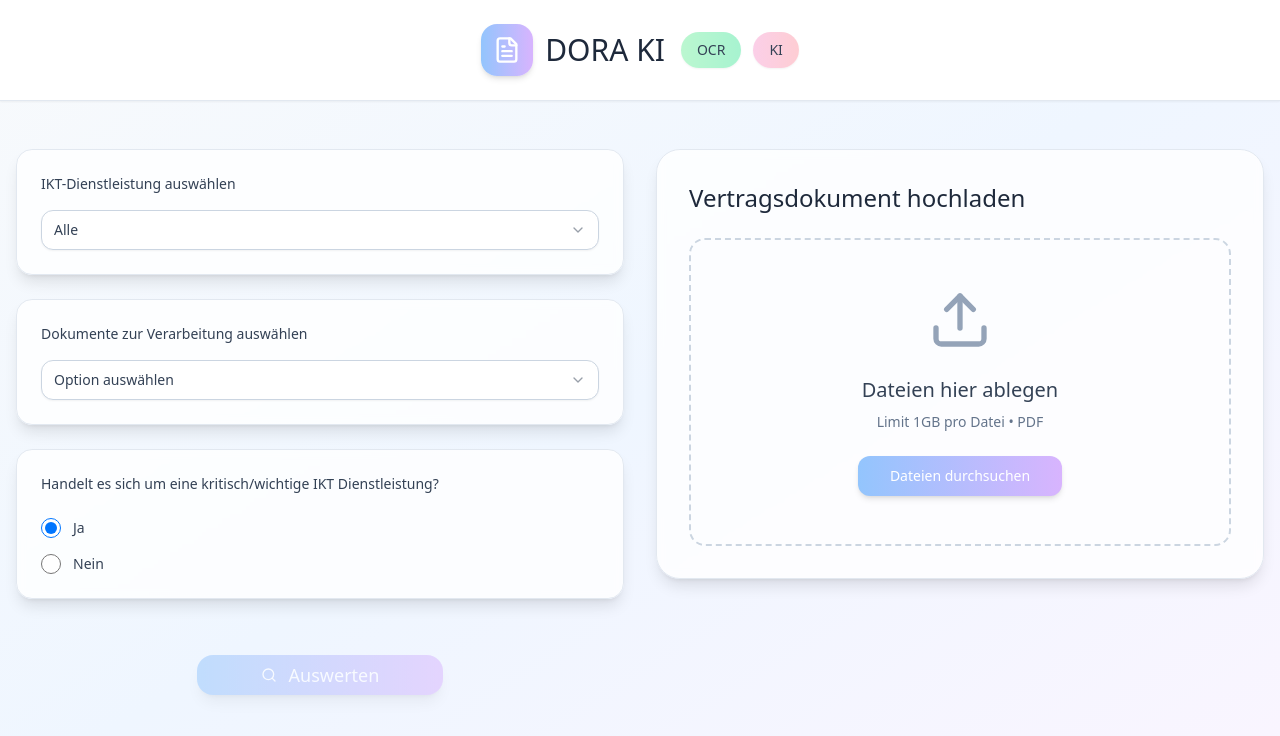
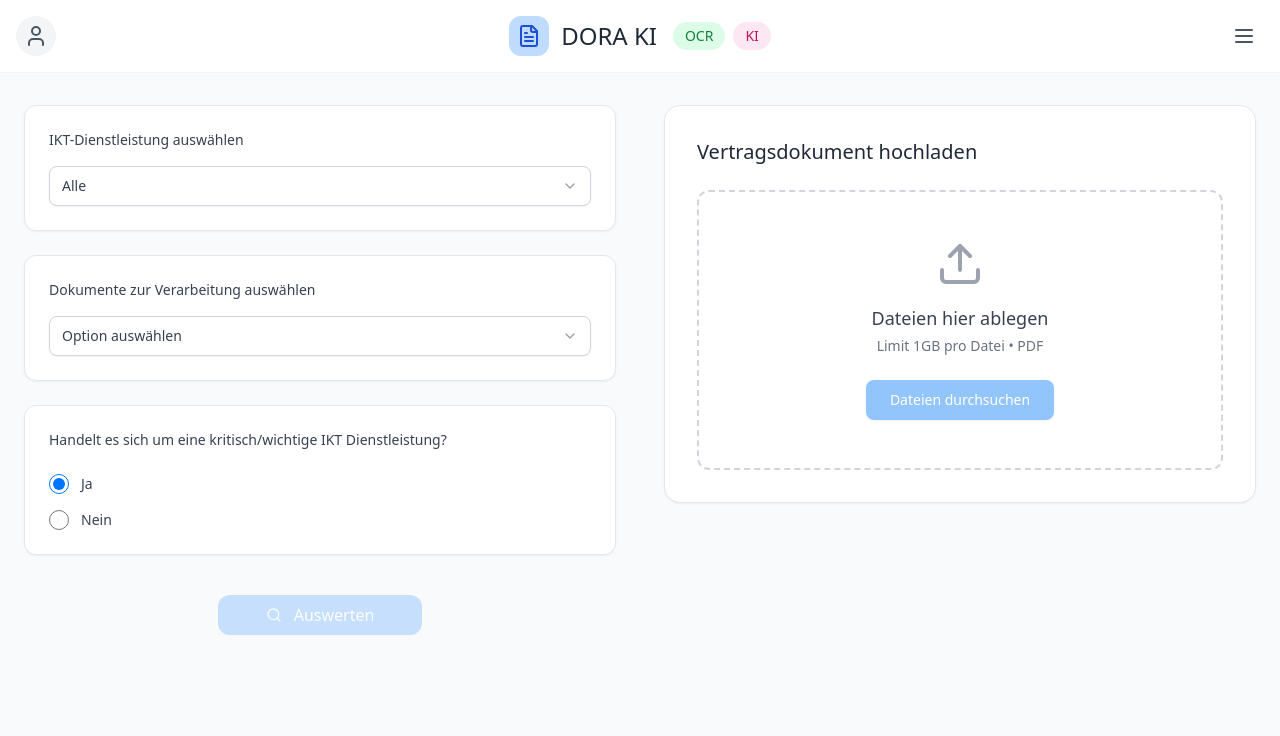
Before and after one commit to Jay-Rehder/grundbuch-check-view, a React (Vite) app: page / in a window 1280 px wide. Shown: the top 736 px of the page. Built offline with nearby package versions, Linux system fonts and the light colour scheme.

Commit message:
Refactor: Implement design changes
Update the design based on the user's request.

```diff
--- a/src/components/AnalysisButton.tsx
+++ b/src/components/AnalysisButton.tsx
@@ -10,20 +10,20 @@ interface AnalysisButtonProps {
 
 export const AnalysisButton = ({ canAnalyze, isAnalyzing, onAnalyze }: AnalysisButtonProps) => {
   return (
-    <div className="flex justify-center py-8">
+    <div className="flex justify-center">
       <Button
         onClick={onAnalyze}
         disabled={!canAnalyze || isAnalyzing}
-        className="bg-gradient-to-r from-blue-300 to-purple-300 hover:from-blue-400 hover:to-purple-400 text-white px-16 py-4 text-lg font-medium rounded-2xl shadow-lg transition-all duration-300 disabled:opacity-50 disabled:cursor-not-allowed hover:scale-105"
+        className="bg-blue-300 hover:bg-blue-400 text-white px-12 py-3 text-base font-medium rounded-xl shadow-sm transition-all duration-200 disabled:opacity-50 disabled:cursor-not-allowed"
       >
         {isAnalyzing ? (
           <div className="flex items-center space-x-3">
-            <div className="animate-spin rounded-full h-6 w-6 border-b-2 border-white"></div>
+            <div className="animate-spin rounded-full h-5 w-5 border-b-2 border-white"></div>
             <span>Analysiere...</span>
           </div>
         ) : (
           <div className="flex items-center space-x-3">
-            <Search className="h-6 w-6" />
+            <Search className="h-5 w-5" />
             <span>Auswerten</span>
           </div>
         )}
--- a/src/components/CriticalServiceSelector.tsx
+++ b/src/components/CriticalServiceSelector.tsx
@@ -8,8 +8,8 @@ interface CriticalServiceSelectorProps {
 
 export const CriticalServiceSelector = ({ isCritical, onCriticalChange }: CriticalServiceSelectorProps) => {
   return (
-    <div className="bg-white/80 backdrop-blur-sm rounded-2xl border border-slate-200 p-6 shadow-lg">
-      <label className="block text-slate-700 text-sm font-medium mb-6">
+    <div className="bg-white rounded-xl border border-gray-200 p-6 shadow-sm">
+      <label className="block text-gray-700 text-sm font-medium mb-6">
         Handelt es sich um eine kritisch/wichtige IKT Dienstleistung?
       </label>
 
@@ -21,9 +21,9 @@ export const CriticalServiceSelector = ({ isCritical, onCriticalChange }: Critic
             name="critical-service"
             checked={isCritical}
             onChange={() => onCriticalChange(true)}
-            className="w-5 h-5 text-red-400 bg-white border-slate-300 focus:ring-red-300 focus:ring-2"
+            className="w-5 h-5 text-blue-600 bg-white border-gray-300 focus:ring-blue-300 focus:ring-2"
           />
-          <Label htmlFor="critical-yes" className="text-slate-700 font-medium">
+          <Label htmlFor="critical-yes" className="text-gray-700 font-medium">
             Ja
           </Label>
         </div>
@@ -35,9 +35,9 @@ export const CriticalServiceSelector = ({ isCritical, onCriticalChange }: Critic
             name="critical-service"
             checked={!isCritical}
             onChange={() => onCriticalChange(false)}
-            className="w-5 h-5 text-slate-400 bg-white border-slate-300 focus:ring-slate-300 focus:ring-2"
+            className="w-5 h-5 text-gray-400 bg-white border-gray-300 focus:ring-gray-300 focus:ring-2"
           />
-          <Label htmlFor="critical-no" className="text-slate-700 font-medium">
+          <Label htmlFor="critical-no" className="text-gray-700 font-medium">
             Nein
           </Label>
         </div>
--- a/src/components/DocumentSelector.tsx
+++ b/src/components/DocumentSelector.tsx
@@ -22,20 +22,20 @@ export const DocumentSelector = ({ selectedDocuments, onDocumentsChange }: Docum
   };
 
   return (
-    <div className="bg-white/80 backdrop-blur-sm rounded-2xl border border-slate-200 p-6 shadow-lg">
-      <label className="block text-slate-700 text-sm font-medium mb-4">
+    <div className="bg-white rounded-xl border border-gray-200 p-6 shadow-sm">
+      <label className="block text-gray-700 text-sm font-medium mb-4">
         Dokumente zur Verarbeitung auswählen
       </label>
       <Select onValueChange={handleDocumentChange}>
-        <SelectTrigger className="w-full bg-white border-slate-300 text-slate-700 rounded-xl shadow-sm hover:border-blue-300 transition-colors">
+        <SelectTrigger className="w-full bg-white border-gray-300 text-gray-700 rounded-lg shadow-sm hover:border-gray-400 transition-colors">
           <SelectValue placeholder="Option auswählen" />
         </SelectTrigger>
-        <SelectContent className="bg-white border-slate-200 rounded-xl shadow-lg">
+        <SelectContent className="bg-white border-gray-200 rounded-lg shadow-lg">
           {documentTypes.map((doc) => (
             <SelectItem
               key={doc.value}
               value={doc.value}
-              className="text-slate-700 focus:bg-blue-50 rounded-lg"
+              className="text-gray-700 focus:bg-gray-50 rounded-md"
             >
               {doc.label}
             </SelectItem>
@@ -46,7 +46,7 @@ export const DocumentSelector = ({ selectedDocuments, onDocumentsChange }: Docum
       {selectedDocuments.length > 0 && (
         <div className="mt-4 space-y-2">
           {selectedDocuments.map((doc) => (
-            <div key={doc} className="bg-gradient-to-r from-blue-100 to-purple-100 text-slate-700 px-4 py-2 rounded-xl text-sm font-medium shadow-sm">
+            <div key={doc} className="bg-gray-50 text-gray-700 px-3 py-2 rounded-lg text-sm border border-gray-200">
               {documentTypes.find(d => d.value === doc)?.label}
             </div>
           ))}
--- a/src/components/FileUpload.tsx
+++ b/src/components/FileUpload.tsx
@@ -58,26 +58,26 @@ export const FileUpload = ({ onFileUpload, uploadedFile }: FileUploadProps) => {
 
   return (
     <div className="space-y-6">
-      <h2 className="text-2xl font-light text-slate-800 mb-6">Vertragsdokument hochladen</h2>
+      <h2 className="text-xl font-medium text-gray-800 mb-6">Vertragsdokument hochladen</h2>
 
       {!uploadedFile ? (
         <div
-          className={`border-2 border-dashed rounded-2xl p-12 text-center transition-all duration-300 ${
+          className={`border-2 border-dashed rounded-xl p-12 text-center transition-all duration-300 ${
             isDragging
-              ? 'border-blue-300 bg-blue-50/50 scale-105'
-              : 'border-slate-300 hover:border-blue-300 hover:bg-blue-50/30'
+              ? 'border-blue-400 bg-blue-50'
+              : 'border-gray-300 hover:border-gray-400'
           }`}
           onDragOver={handleDragOver}
           onDragLeave={handleDragLeave}
           onDrop={handleDrop}
         >
-          <Upload className="h-16 w-16 text-slate-400 mx-auto mb-6" />
-          <p className="text-slate-700 text-xl font-light mb-2">Dateien hier ablegen</p>
-          <p className="text-slate-500 text-sm mb-6">Limit 1GB pro Datei • PDF</p>
+          <Upload className="h-12 w-12 text-gray-400 mx-auto mb-4" />
+          <p className="text-gray-700 text-lg font-medium mb-1">Dateien hier ablegen</p>
+          <p className="text-gray-500 text-sm mb-6">Limit 1GB pro Datei • PDF</p>
 
           <Button
             onClick={handleBrowseClick}
-            className="bg-gradient-to-r from-blue-300 to-purple-300 hover:from-blue-400 hover:to-purple-400 text-white font-medium px-8 py-3 rounded-xl shadow-md transition-all duration-200"
+            className="bg-blue-300 hover:bg-blue-400 text-white font-medium px-6 py-2 rounded-lg shadow-sm transition-all duration-200"
           >
             Dateien durchsuchen
           </Button>
@@ -91,12 +91,12 @@ export const FileUpload = ({ onFileUpload, uploadedFile }: FileUploadProps) => {
           />
         </div>
       ) : (
-        <div className="bg-gradient-to-r from-green-50 to-emerald-50 rounded-2xl p-6 flex items-center justify-between border border-green-200 shadow-sm">
+        <div className="bg-green-50 rounded-xl p-6 flex items-center justify-between border border-green-200">
           <div className="flex items-center space-x-4">
-            <File className="h-10 w-10 text-green-600" />
+            <File className="h-8 w-8 text-green-600" />
             <div>
-              <p className="text-slate-800 font-medium text-lg">{uploadedFile.name}</p>
-              <p className="text-slate-600 text-sm">
+              <p className="text-gray-800 font-medium">{uploadedFile.name}</p>
+              <p className="text-gray-600 text-sm">
                 {(uploadedFile.size / (1024 * 1024)).toFixed(2)} MB
               </p>
             </div>
@@ -105,9 +105,9 @@ export const FileUpload = ({ onFileUpload, uploadedFile }: FileUploadProps) => {
             onClick={handleRemoveFile}
             variant="ghost"
             size="sm"
-            className="text-slate-500 hover:text-red-500 hover:bg-red-50"
+            className="text-gray-500 hover:text-red-500 hover:bg-red-50"
           >
-            <X className="h-5 w-5" />
+            <X className="h-4 w-4" />
           </Button>
         </div>
       )}
--- a/src/components/Header.tsx
+++ b/src/components/Header.tsx
@@ -1,24 +1,41 @@
 
-import { FileText } from 'lucide-react';
+import { FileText, User, Menu } from 'lucide-react';
 
 export const Header = () => {
   return (
-    <header className="bg-white/95 backdrop-blur-sm border-b border-slate-200 shadow-sm">
-      <div className="container mx-auto px-4 py-6">
-        <div className="flex items-center justify-center space-x-4">
-          <div className="flex items-center space-x-3">
-            <div className="bg-gradient-to-r from-blue-300 to-purple-300 p-3 rounded-2xl shadow-md">
-              <FileText className="h-7 w-7 text-white" />
+    <header className="bg-white border-b border-gray-100">
+      <div className="container mx-auto px-4 py-4">
+        <div className="flex items-center justify-between">
+          {/* User Icon */}
+          <div className="flex items-center">
+            <div className="bg-gray-100 p-2 rounded-full">
+              <User className="h-6 w-6 text-gray-600" />
             </div>
-            <h1 className="text-3xl font-light text-slate-800">DORA KI</h1>
           </div>
-          <div className="flex space-x-3">
-            <div className="bg-gradient-to-r from-green-200 to-emerald-200 text-slate-700 px-4 py-2 rounded-full text-sm font-medium shadow-sm">
-              OCR
+
+          {/* Center - Logo and Tags */}
+          <div className="flex items-center space-x-4">
+            <div className="flex items-center space-x-3">
+              <div className="bg-blue-200 p-2 rounded-xl">
+                <FileText className="h-6 w-6 text-blue-700" />
+              </div>
+              <h1 className="text-2xl font-medium text-gray-800">DORA KI</h1>
             </div>
-            <div className="bg-gradient-to-r from-pink-200 to-rose-200 text-slate-700 px-4 py-2 rounded-full text-sm font-medium shadow-sm">
-              KI
+            <div className="flex space-x-2">
+              <div className="bg-green-100 text-green-700 px-3 py-1 rounded-full text-sm font-medium">
+                OCR
+              </div>
+              <div className="bg-pink-100 text-pink-700 px-3 py-1 rounded-full text-sm font-medium">
+                KI
+              </div>
             </div>
+          </div>
+
+          {/* Hamburger Menu */}
+          <div className="flex items-center">
+            <button className="p-2">
+              <Menu className="h-6 w-6 text-gray-600" />
+            </button>
           </div>
         </div>
       </div>
--- a/src/components/ServiceSelector.tsx
+++ b/src/components/ServiceSelector.tsx
@@ -17,20 +17,20 @@ export const ServiceSelector = ({ selectedService, onServiceChange }: ServiceSel
   ];
 
   return (
-    <div className="bg-white/80 backdrop-blur-sm rounded-2xl border border-slate-200 p-6 shadow-lg">
-      <label className="block text-slate-700 text-sm font-medium mb-4">
+    <div className="bg-white rounded-xl border border-gray-200 p-6 shadow-sm">
+      <label className="block text-gray-700 text-sm font-medium mb-4">
         IKT-Dienstleistung auswählen
       </label>
       <Select value={selectedService} onValueChange={onServiceChange}>
-        <SelectTrigger className="w-full bg-white border-slate-300 text-slate-700 rounded-xl shadow-sm hover:border-blue-300 transition-colors">
+        <SelectTrigger className="w-full bg-white border-gray-300 text-gray-700 rounded-lg shadow-sm hover:border-gray-400 transition-colors">
           <SelectValue placeholder="Alle" />
         </SelectTrigger>
-        <SelectContent className="bg-white border-slate-200 rounded-xl shadow-lg">
+        <SelectContent className="bg-white border-gray-200 rounded-lg shadow-lg">
           {services.map((service) => (
             <SelectItem
               key={service.value}
               value={service.value}
-              className="text-slate-700 focus:bg-blue-50 rounded-lg"
+              className="text-gray-700 focus:bg-gray-50 rounded-md"
             >
               {service.label}
             </SelectItem>
--- a/src/pages/Index.tsx
+++ b/src/pages/Index.tsx
@@ -1,3 +1,4 @@
+
 import { useState } from 'react';
 import { FileUpload } from '@/components/FileUpload';
 import { ServiceSelector } from '@/components/ServiceSelector';
@@ -52,13 +53,13 @@ const Index = () => {
   const canAnalyze = uploadedFile && selectedService && selectedDocuments.length > 0;
 
   return (
-    <div className="min-h-screen bg-gradient-to-br from-slate-50 via-blue-50 to-purple-50">
+    <div className="min-h-screen bg-gray-50">
       <Header />
 
-      <div className="container mx-auto px-4 py-12">
+      <div className="container mx-auto px-6 py-8">
         <div className="max-w-7xl mx-auto">
           {/* Two Column Layout */}
-          <div className="grid grid-cols-1 lg:grid-cols-2 gap-8">
+          <div className="grid grid-cols-1 lg:grid-cols-2 gap-12">
             {/* Left Column - Configuration and Analysis */}
             <div className="space-y-6">
               {/* Configuration Section */}
@@ -80,16 +81,18 @@ const Index = () => {
               </div>
 
               {/* Analysis Button */}
-              <AnalysisButton
-                canAnalyze={canAnalyze}
-                isAnalyzing={isAnalyzing}
-                onAnalyze={handleAnalysis}
-              />
+              <div className="pt-4">
+                <AnalysisButton
+                  canAnalyze={canAnalyze}
+                  isAnalyzing={isAnalyzing}
+                  onAnalyze={handleAnalysis}
+                />
+              </div>
             </div>
 
             {/* Right Column - File Upload */}
             <div>
-              <div className="bg-white/80 backdrop-blur-sm rounded-3xl border border-slate-200 p-8 shadow-lg">
+              <div className="bg-white rounded-2xl border border-gray-200 p-8 shadow-sm">
                 <FileUpload
                   onFileUpload={setUploadedFile}
                   uploadedFile={uploadedFile}
@@ -100,7 +103,7 @@ const Index = () => {
 
           {/* Results Section - Full Width */}
           {analysisResults && (
-            <div className="mt-8 space-y-6">
+            <div className="mt-12 space-y-6">
               <ResultsDisplay results={analysisResults} />
               <div className="flex justify-end">
                 <ExportButton results={analysisResults} />
```
